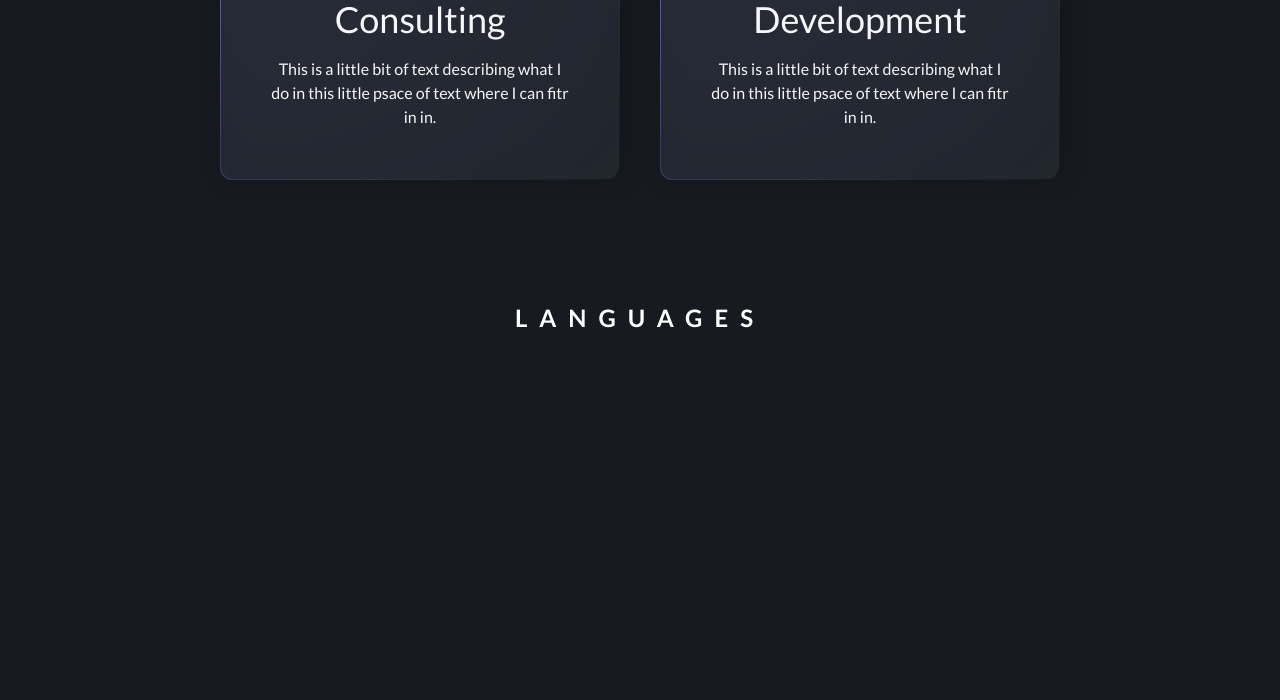
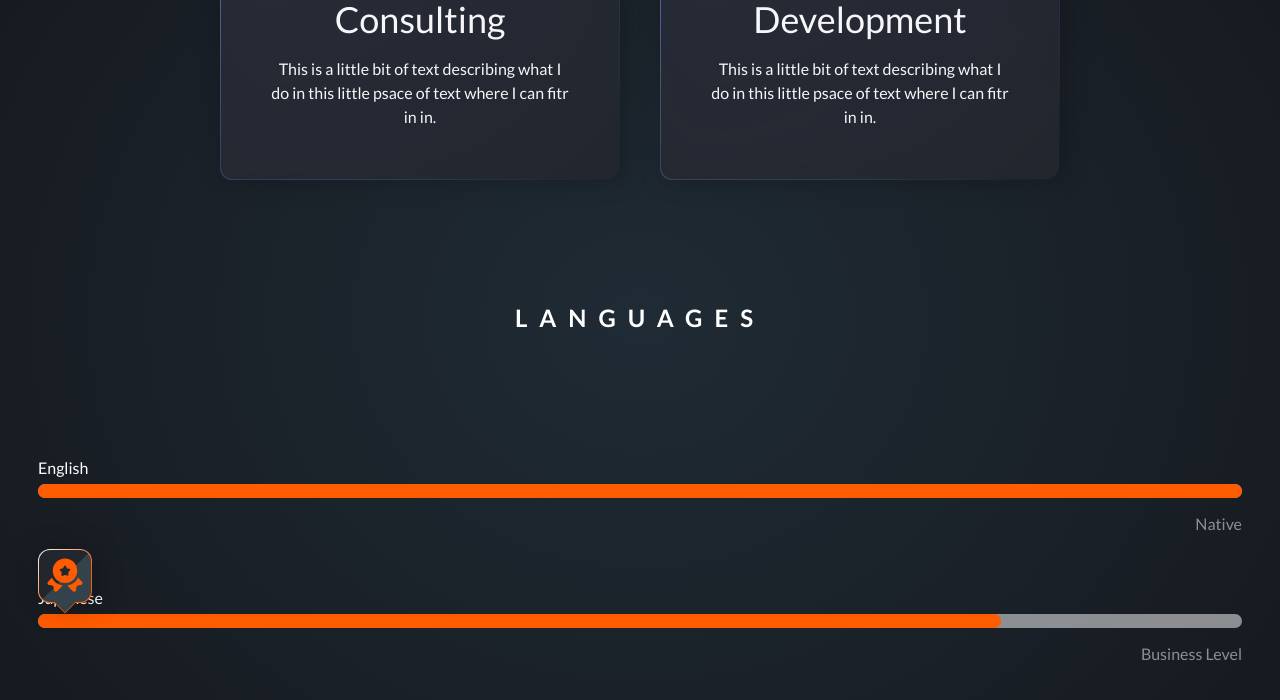
Before and after one commit to Hanayou/hanayou.dev.legacy, a Next.js app: page / in a window 1280 px wide. Shown: the part 2462-3162 px from the top of the page. Before the commit the page ends 2918 px from the top, so only its background shows below. Built offline with nearby package versions, Linux system fonts and the light colour scheme.

Commit message:
Add animated SkillProgressBar with Milestones

```diff
--- a/src/app/page.tsx
+++ b/src/app/page.tsx
@@ -1,8 +1,11 @@
+import BackgroundGradient from '@/widgets/background-gradient/ui/BackgroundGradient';
 import Heading from '@/widgets/heading/ui/Heading';
 import CountryBackground from '@/widgets/hero/ui/CountryBackground';
 import Intro from '@/widgets/hero/ui/Intro';
 import ProfileImage from '@/widgets/hero/ui/ProfileImage';
+import SkillProgressBar from '@/widgets/skill-progress-bar/ui/SkillProgressBar';
 import SkillsList from '@/widgets/skills-list/ui/SkillsList';
+
 
 export default function Home() {
   return (
@@ -19,9 +22,18 @@ export default function Home() {
           </Heading>
           <SkillsList />
 
-
-
-          <h4 className="font-bold uppercase tracking-[0.5em]">languages</h4>
+          <h4 className="relative font-bold uppercase tracking-[0.5em]">languages<BackgroundGradient /></h4>
+          <section className='w-full flex flex-col gap-y-[50px]'>
+            <SkillProgressBar skillName='English' skillLevelPercent={100} skillLevelText='Native' />
+            <SkillProgressBar
+              skillName='Japanese'
+              skillLevelPercent={80}
+              skillLevelText='Business Level'
+              milestones={[
+                { title: 'JLPT N2', description: 'The best secription ever!', date: new Date('2018-12-01'), achievedPercentage: 75 },
+              ]}
+            />
+          </section>
         </div>
       </main>
 
--- /dev/null
+++ b/src/widgets/background-gradient/ui/BackgroundGradient.tsx
@@ -0,0 +1,7 @@
+export default function BackgroundGradient() {
+  return (
+    <div
+      className="absolute -z-50 pointer-events-none top-[50%] left-[50%] translate-x-[-50%] translate-y-[-50%] w-[1835px] h-[1583px] bg-[radial-gradient(40.00%_40.00%_at_50.00%_50.00%,rgba(113,202,252,0.30)_0%,rgba(58,66,79,0.00)_100%)] opacity-[30%]"
+    />
+  )
+}
--- a/src/widgets/heading/ui/Heading.tsx
+++ b/src/widgets/heading/ui/Heading.tsx
@@ -9,7 +9,7 @@ export default function Heading({ children }: { children: React.ReactNode }) {
       opacity: 1,
       y: 0,
       transition: {
-        duration: 0.5
+        duration: 1.0
       }
     }
   };
--- /dev/null
+++ b/src/widgets/skill-progress-bar/icons/Medal.tsx
@@ -0,0 +1,7 @@
+import { SVGProps } from "react";
+
+export function Medal(props: SVGProps<SVGSVGElement>) {
+  return (
+    <svg xmlns="http://www.w3.org/2000/svg" width="1em" height="1em" viewBox="0 0 24 24" {...props}><path fill="currentColor" fillRule="evenodd" d="M12 16a7 7 0 1 0 0-14a7 7 0 0 0 0 14m0-10c-.284 0-.474.34-.854 1.023l-.098.176c-.108.194-.162.29-.246.354c-.085.064-.19.088-.4.135l-.19.044c-.738.167-1.107.25-1.195.532s.164.577.667 1.165l.13.152c.143.167.215.25.247.354s.021.215 0 .438l-.02.203c-.076.785-.114 1.178.115 1.352c.23.174.576.015 1.267-.303l.178-.082c.197-.09.295-.135.399-.135s.202.045.399.135l.178.082c.691.319 1.037.477 1.267.303s.191-.567.115-1.352l-.02-.203c-.021-.223-.032-.334 0-.438s.104-.187.247-.354l.13-.152c.503-.588.755-.882.667-1.165c-.088-.282-.457-.365-1.195-.532l-.19-.044c-.21-.047-.315-.07-.4-.135c-.084-.064-.138-.16-.246-.354l-.098-.176C12.474 6.34 12.284 6 12 6" clipRule="evenodd"></path><path fill="currentColor" d="M4.495 12.995L2.992 14.55c-.54.56-.81.839-.904 1.076c-.213.54-.03 1.138.433 1.422c.204.124.57.163 1.305.24c.414.044.622.066.795.133c.389.149.69.462.835.864c.064.18.085.394.127.823c.075.76.113 1.14.233 1.351c.274.48.853.669 1.374.448c.228-.096.498-.376 1.039-.935l2.482-2.57a8.5 8.5 0 0 1-6.216-4.408m8.795 4.409l2.482 2.57c.54.56.81.839 1.038.936c.521.22 1.1.031 1.374-.449c.12-.21.157-.59.232-1.35c.043-.43.064-.644.128-.824c.144-.402.446-.715.835-.864c.173-.067.38-.088.795-.132c.734-.078 1.101-.117 1.305-.241c.463-.284.646-.883.433-1.422c-.094-.237-.364-.517-.904-1.076l-1.503-1.556a8.5 8.5 0 0 1-6.216 4.408"></path></svg>
+  )
+}
--- /dev/null
+++ b/src/widgets/skill-progress-bar/model/Milestone.ts
@@ -0,0 +1,6 @@
+type TMilestone = {
+  title: string;
+  description: string;
+  date: Date;
+  achievedPercentage: number; // 0-100
+}
--- /dev/null
+++ b/src/widgets/skill-progress-bar/model/SkillProgressBar.ts
@@ -0,0 +1,6 @@
+type TSkillProgressBar = {
+  skillName: string;          // e.g. "English"
+  skillLevelPercent: number;  // 0-100
+  skillLevelText: string;     // e.g. "Native"
+  milestones?: TMilestone[];
+};
--- /dev/null
+++ b/src/widgets/skill-progress-bar/ui/Milestone.tsx
@@ -0,0 +1,70 @@
+"use client";
+
+import { useState } from 'react';
+import { motion, AnimatePresence } from 'framer-motion';
+import { Medal } from "../icons/Medal";
+import { cn } from '@/shared/lib/utils';
+import { ClassValue } from 'clsx';
+
+export default function Milestone({title, description, date, className}: TMilestone & {className?: ClassValue}) {
+  const [isExpanded, setIsExpanded] = useState(false);
+
+  return (
+    <div className={cn("relative p-[1px] flex justify-center bg-gradient-to-br from-[#FFF] from-0% to-[#FF5B00] to-[69%] rounded-[12px] drop-shadow-[4px_0px_12px_rgba(0,0,0,0.25)]", className)}>
+      <motion.div
+        className="z-10 rounded-[11px] p-[5px] bg-gradient-to-br from-[#22272E] from-50% to-[#34424B] to-50% min-w-[35px] cursor-pointer"
+        onClick={() => setIsExpanded(!isExpanded)}
+        onHoverStart={() => setIsExpanded(true)}
+        onHoverEnd={() => setIsExpanded(false)}
+      >
+        <motion.div className="flex flex-col items-center">
+          <div className="text-primary">
+            <Medal width={42} height={42}/>
+          </div>
+          <AnimatePresence>
+            {isExpanded && (
+              <motion.div
+                layout
+                initial={{width: 0, opacity: 0, height: 0}}
+                animate={{width: '150px', opacity: 1, height: 'auto'}}
+                exit={{width: 0, opacity: 0, height: 0}}
+                transition={{ duration: 0.3 }}
+                className='flex flex-col items-center gap-y-1 overflow-hidden'
+              >
+                <motion.h3
+                  layout
+                  className="text-white text-center mt-2 text-nowrap"
+                  initial={{ opacity: 0 }}
+                  animate={{ opacity: 1 }}
+                >
+                  {title}
+                </motion.h3>
+                <motion.p
+                  className="text-white text-center text-sm mt-1"
+                  initial={{ opacity: 0 }}
+                  animate={{ opacity: 1 }}
+                >
+                  {(new Date(date)).toLocaleDateString(
+                     navigator.language,
+                    { month: 'short', year: 'numeric' }
+                  )}
+                </motion.p>
+                <motion.p
+                  className="text-white text-center text-sm mt-1 mb-2 w-[150px]"
+                  initial={{ opacity: 0 }}
+                  animate={{ opacity: 1 }}
+                >
+                  {description}
+                </motion.p>
+              </motion.div>
+            )}
+          </AnimatePresence>
+        </motion.div>
+      </motion.div>
+      <div className="z-10 absolute -bottom-[5.6px] h-[16px] w-[16px] p-[1px] bg-[#34424B] rotate-45"></div>
+      <div className="-z-10 absolute -bottom-[7px] h-[16px] w-[16px] p-[1px] bg-primary rotate-45">
+        <div className="bg-[#34424B] w-full h-full">&nbsp;</div>
+      </div>
+    </div>
+  )
+}
--- /dev/null
+++ b/src/widgets/skill-progress-bar/ui/SkillProgressBar.tsx
@@ -0,0 +1,49 @@
+"use client";
+
+import { motion } from 'framer-motion'
+import Milestone from './Milestone';
+import { useState } from 'react';
+
+export default function SkillProgressBar({ skillName, skillLevelPercent, skillLevelText, milestones }: TSkillProgressBar) {
+  const [animationProgress, setAnimationProgress] = useState(0);
+
+  return (
+    <div className="w-full px-[38px] grid grid-rows-3 gap-y-1">
+      <span className="text-left">{skillName}</span>
+      <div className="grid grid-cols-1 grid-rows-1 h-[14px] bg-white/50 rounded-full">
+        <motion.div
+          className="rounded-full bg-primary"
+          initial={{ width: 0 }}
+          transition={{ duration: 2.0, type: 'keyframes', ease: 'easeInOut' }}
+          whileInView={{ width: `${skillLevelPercent}%` }}
+          viewport={{ once: true }}
+          onUpdate={(latest) => {
+            // Convert the width to a number if it's a string
+            const width = typeof latest.width === 'string' ? parseFloat(latest.width) : latest.width;
+            setAnimationProgress(width);
+          }}
+        />
+        <div className='relative w-full h-full'>
+          {
+            milestones?.map((milestone, index) => (
+              <motion.div
+                key={index}
+                initial={{ opacity: 0, scale: 0, y: 50 }}
+                animate={{
+                  opacity: animationProgress >= milestone.achievedPercentage ? 1 : 0,
+                  scale: animationProgress >= milestone.achievedPercentage ? 1 : 0,
+                  y: animationProgress >= milestone.achievedPercentage ? 0 : 50,
+                }}
+                transition={{ duration: 1.0, type: 'spring'}}
+                className={`absolute left-[${milestone.achievedPercentage}%] translate-x-[-50%] bottom-[25px]`}
+              >
+                <Milestone {...milestone} />
+              </motion.div>
+            ))
+          }
+        </div>
+      </div>
+      <span className="text-right row-start-3 row-span-1 opacity-50">{skillLevelText}</span>
+    </div>
+  )
+}
```
Also changed, not shown: src/widgets/hero/ui/ProfileImage.tsx (line endings or trailing spaces).
